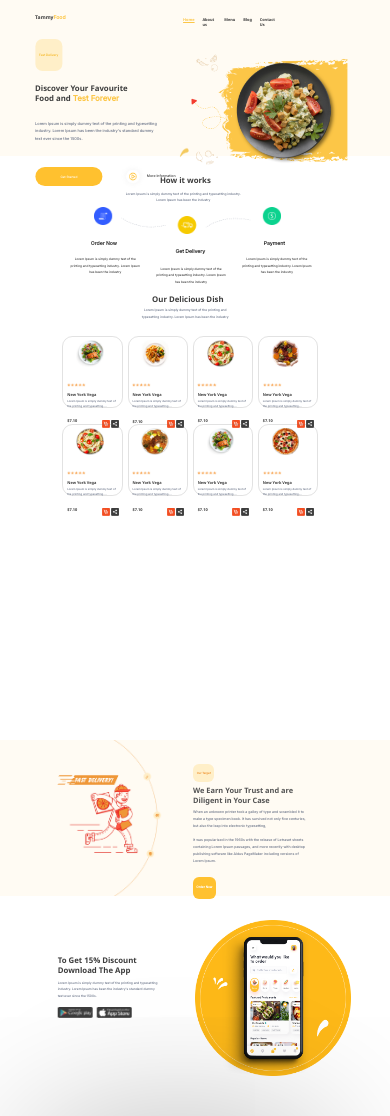
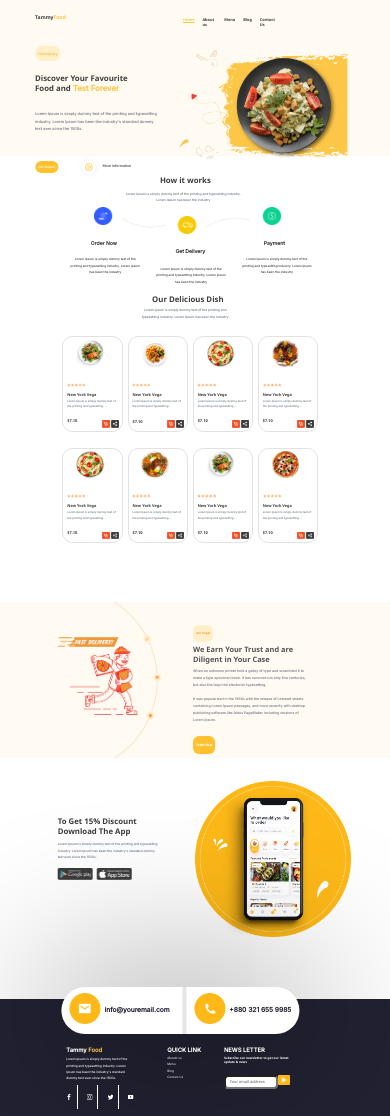
Before and after one commit to sofiyaBV/Pizza, a plain HTML site: page index.html in a window 390 px wide. Shown: the top 1116 px of the page. Drawn offline with Linux system fonts and the light colour scheme.

Commit message:
adaptations

```diff
--- a/style/index.css
+++ b/style/index.css
@@ -334,7 +334,7 @@ h3{
  }
  /* ---------------------- */
 .section_Fast_Delivery{
-    margin-top: 244px;
+    margin-top: 15vw;
     /* background-image: url('../img/Fast_Dev.png'); */
     background-color: var(--bacgraund_fon);
     width: 100%;
@@ -658,3 +658,33 @@ li{
     width: 1vw;
     height: 1vw;
 }
+/* ---------------- */
+@media screen and (max-width: 938px) {
+    .btn_fast{
+        padding: 0.8vw 0.8vw ;
+    }
+    .btn_Get_Started{
+        padding: 0.1vw 0.8vw ;
+    }
+    .btn_Our{
+        padding: 0.3vw 0.8vw ;
+    }
+    .btn_Order_Now{
+          padding: 0.5vw 0.8vw ;
+    }
+    .pizza_choice div {
+        height: 20vw;
+
+     }
+}
+@media screen and (max-width: 768px) {
+    svg{
+        padding-right: 1.2vw;
+        padding-left: 1.2vw;
+    }
+}
+@media screen and (max-width: 608px) {
+    .pizza_choice div {
+        height: 24vw;
+     }
+}
```
